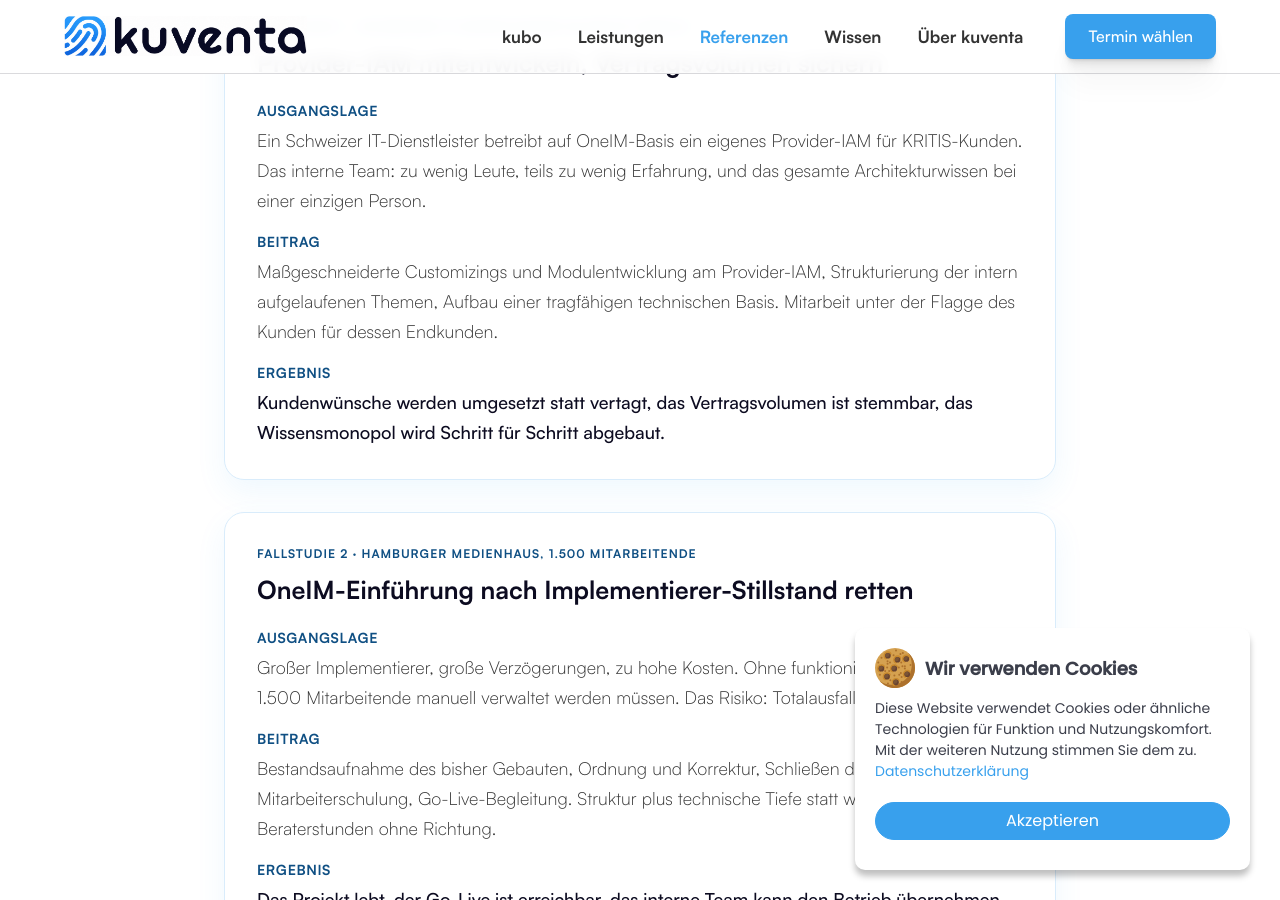
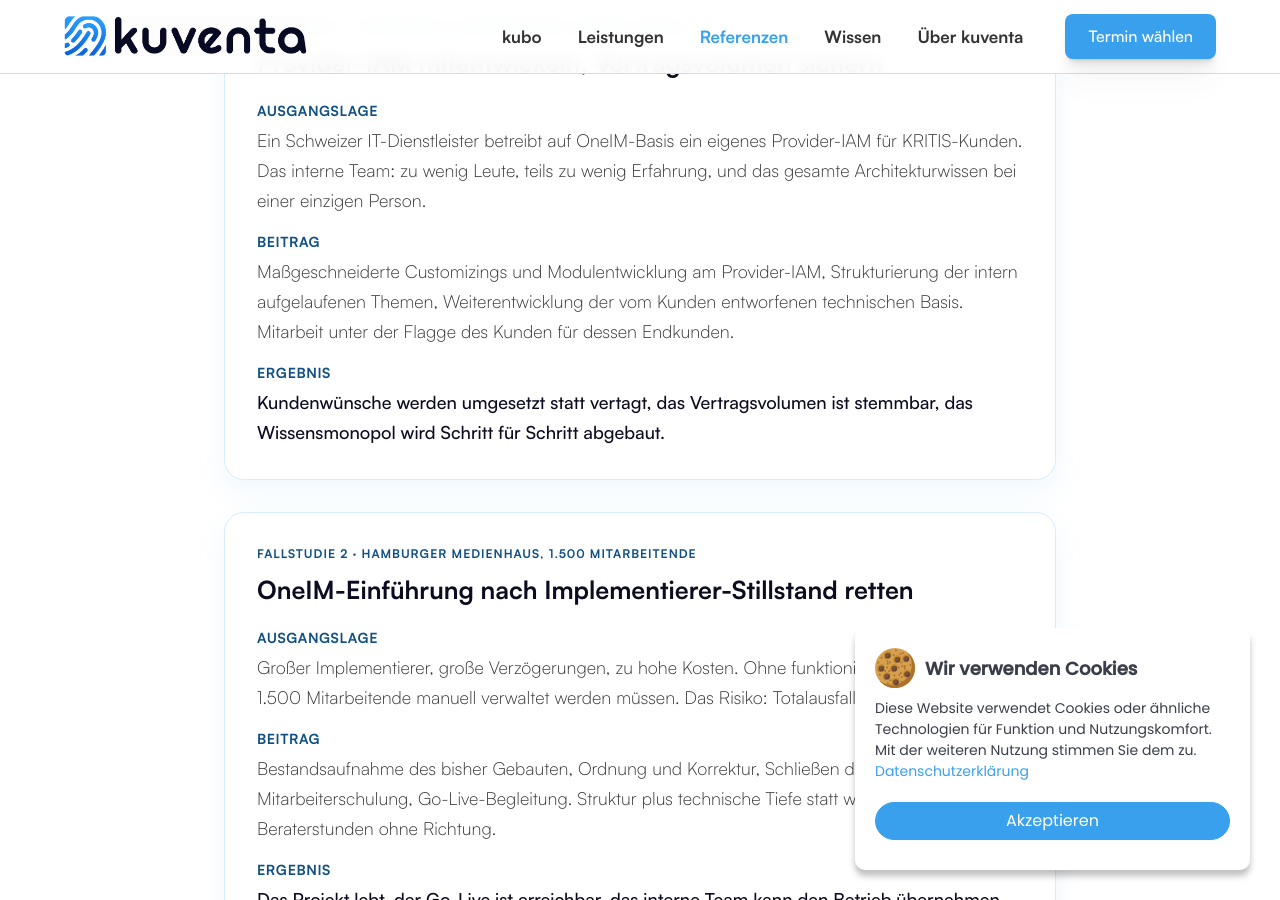
Before and after one commit to kuventa-GmbH/kuventa-website, a Jekyll site: the page built from referenzen.html, in a window 1280 px wide and 900 px high, scrolled down 476 px. Built offline with Jekyll 4.4.1, drawn with Linux system fonts in a browser that asks for light colours.

Commit message:
Fallstudie 1: Beitrag als Weiterentwicklung der Kundenbasis präzisieren
Co-Authored-By: Claude Opus 4.8 <noreply@anthropic.com>

```diff
--- a/referenzen.html
+++ b/referenzen.html
@@ -28,7 +28,7 @@ nav_order: 4
           </div>
           <div>
             <dt>Beitrag</dt>
-            <dd>Maßgeschneiderte Customizings und Modulentwicklung am Provider-IAM, Strukturierung der intern aufgelaufenen Themen, Aufbau einer tragfähigen technischen Basis. Mitarbeit unter der Flagge des Kunden für dessen Endkunden.</dd>
+            <dd>Maßgeschneiderte Customizings und Modulentwicklung am Provider-IAM, Strukturierung der intern aufgelaufenen Themen, Weiterentwicklung der vom Kunden entworfenen technischen Basis. Mitarbeit unter der Flagge des Kunden für dessen Endkunden.</dd>
           </div>
           <div>
             <dt>Ergebnis</dt>
```
Also changed, not shown: docs/kuventa-website-texte-2026-06.md (+1 -1 lines).
